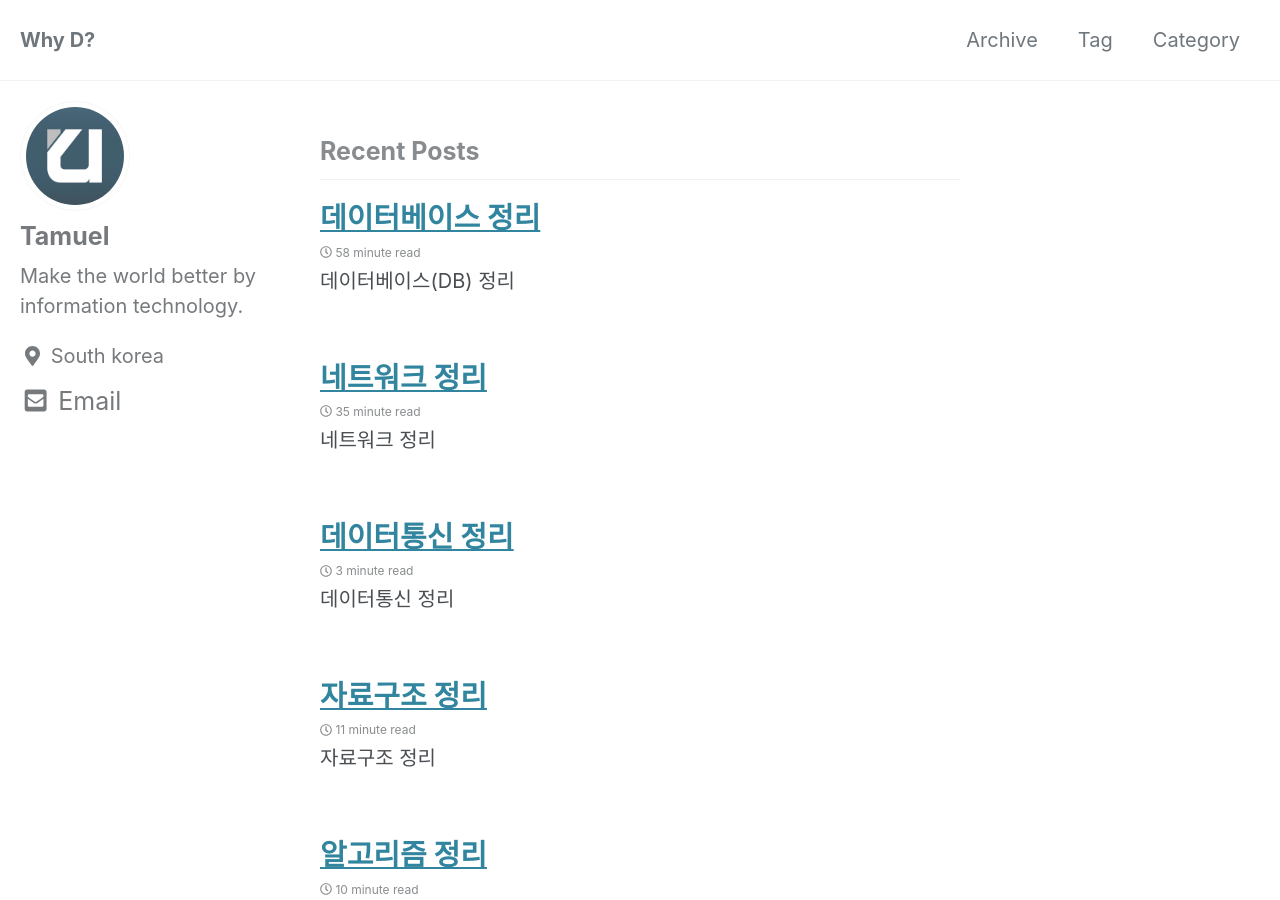
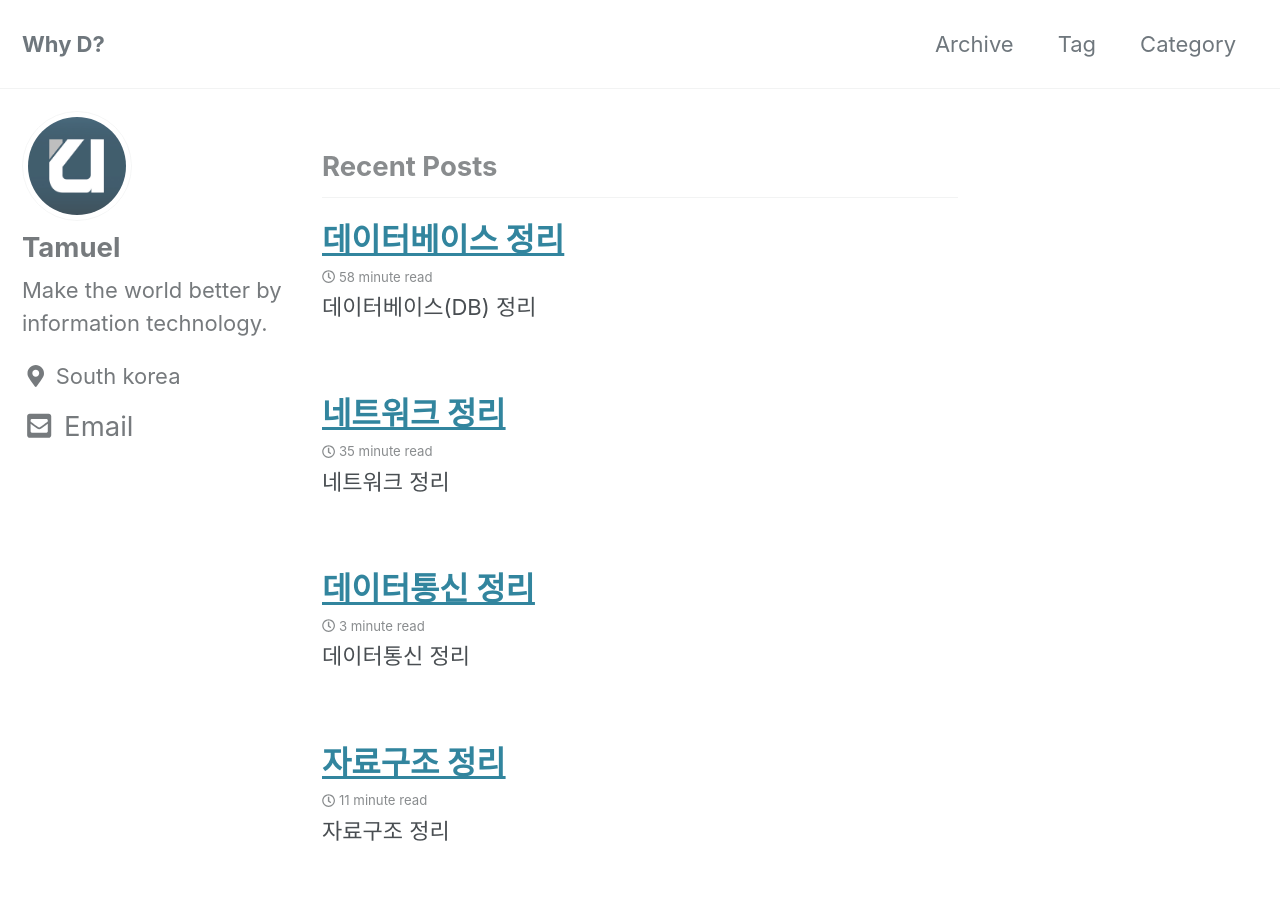
Before and after one commit to Tamuel/tamuel.github.io, a Jekyll site: the page built from index.html, in a window 1280 px wide and 900 px high. Built offline with Jekyll 4.4.1, drawn with Linux system fonts in a browser that asks for light colours; cached includes are drawn as plain includes; the list of posts is cut into pages by our own code.

Commit message:
Resize fonts

```diff
--- a/assets/css/main.scss
+++ b/assets/css/main.scss
@@ -10,17 +10,17 @@ html {
   /* apply a natural box layout model to all elements */
   box-sizing: border-box;
   background-color: $background-color;
-  font-size: 8px;
+  font-size: 12px;
 
   @include breakpoint($medium) {
-    font-size: 12px;
+    font-size: 16px;
   }
 
   @include breakpoint($large) {
-    font-size: 16px;
+    font-size: 19px;
   }
 
   @include breakpoint($x-large) {
-    font-size: 20px;
+    font-size: 22px;
   }
 }
```
